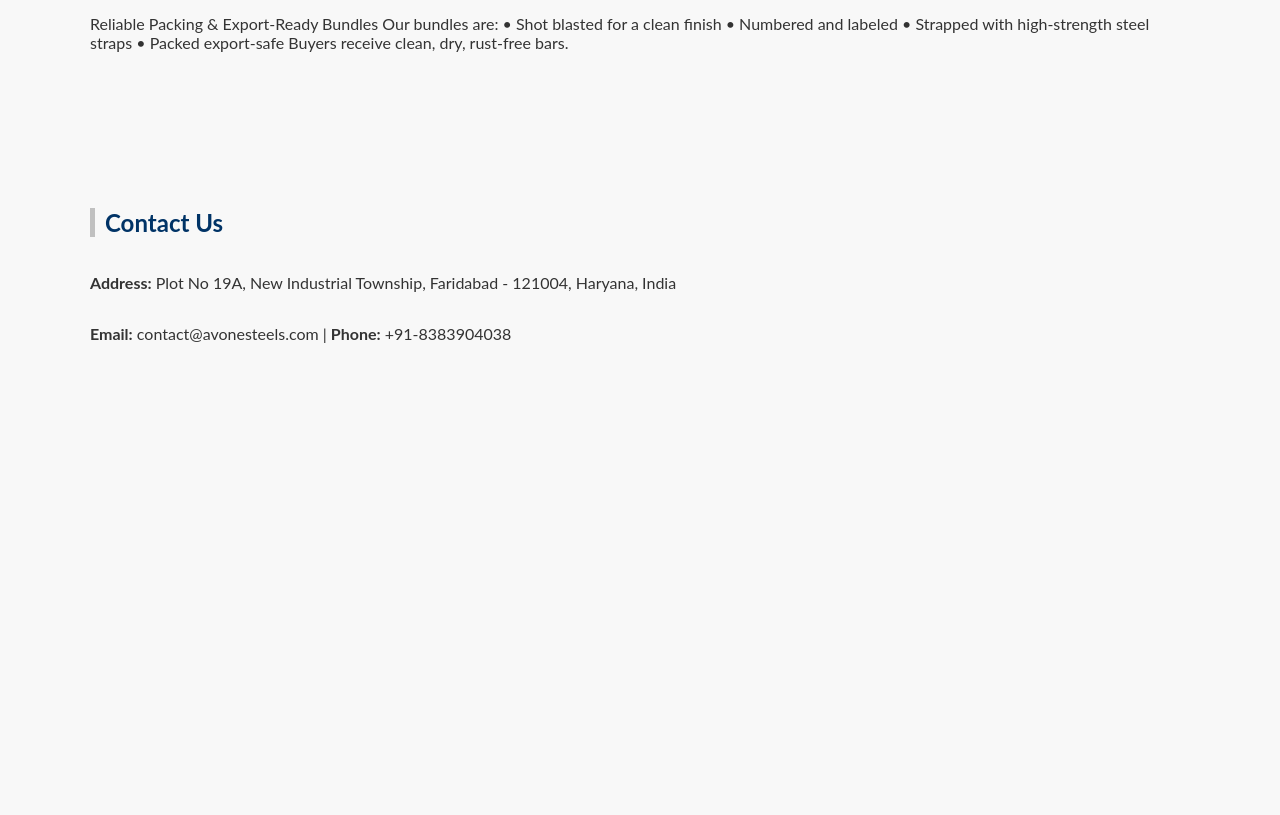
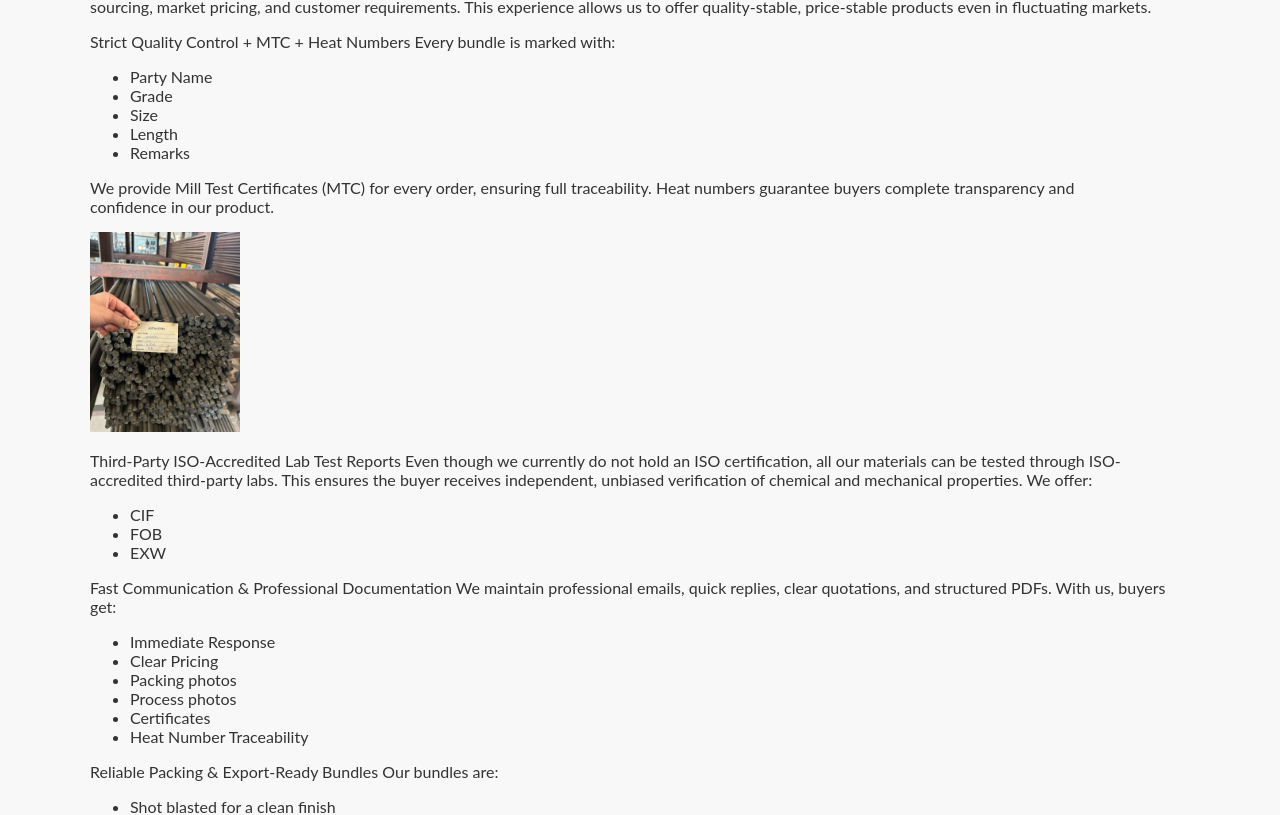
Before and after one commit to sarthak182/Avone-Steels-Website, a React (Create React App) app: page / in a window 1280 px wide. Shown: the part 6191-7006 px from the top of the page. Before the commit the page ends 6610 px from the top, so only its background shows below. Built offline with nearby package versions, Linux system fonts and the light colour scheme.

Commit message:
new commit1

```diff
--- a/src/components/whychoose.jsx
+++ b/src/components/whychoose.jsx
@@ -8,6 +8,8 @@ function WhyChoose(){
         At Avone Steels (Parent Company, Est. 2004) and Aditya Steels (Manufacturing Unit, Est. 2014), our commitment is simple — deliver consistent quality, reliable service, and long-term value.
 With nearly three decades of family experience in steel manufacturing and trading, we understand exactly what global buyers expect: dependable quality, transparent documentation, competitive pricing, and fast communication.
 Here is why leading traders, fabricators, and machining companies across industries trust us:
+<br />
+<br />
 30+ Years of Family Legacy & Market Knowledge
 
 Our family has been in the steel business for over three decades, giving us deep insight into raw material sourcing, market pricing, and customer requirements. This experience allows us to offer quality-stable, price-stable products even in fluctuating markets.
@@ -16,12 +18,13 @@ Our family has been in the steel business for over three decades, giving us deep
         Strict Quality Control + MTC + Heat Numbers
 
 Every bundle is marked with:
-	•	Party Name
-	•	Grade
-	•	Size
-	•	Length
-	•	Remarks
-
+<ul>
+    <li>Party Name</li>
+    <li>Grade</li>
+    <li>Size</li>
+    <li>Length</li>
+    <li>Remarks</li>
+</ul>
 We provide Mill Test Certificates (MTC) for every order, ensuring full traceability. Heat numbers guarantee buyers complete transparency and confidence in our product.
     </p>
     <img src={whychooseusimage} alt="" style={{ height: "200px" }}/>
@@ -31,31 +34,35 @@ We provide Mill Test Certificates (MTC) for every order, ensuring full traceabil
 Even though we currently do not hold an ISO certification, all our materials can be tested through ISO-accredited third-party labs.
 This ensures the buyer receives independent, unbiased verification of chemical and mechanical properties.
 We offer:
-	•	CIF
-	•	FOB
-	•	EXW
+<ul>
+    <li>CIF</li>
+    <li>FOB</li>
+    <li>EXW</li>
+</ul>
     </p>
     <p>
         Fast Communication & Professional Documentation
 
 We maintain professional emails, quick replies, clear quotations, and structured PDFs.
 With us, buyers get:
-	•	Immediate response
-	•	Clear pricing
-	•	Packing photos
-	•	Process photos
-	•	Certificates
-	•	Heat number traceability
+<ul>
+    <li>Immediate Response</li>
+    <li>Clear Pricing</li>
+    <li>Packing photos</li>
+    <li>Process photos</li>
+    <li>Certificates</li>
+    <li>Heat Number Traceability</li>
+</ul>
     </p>
     <p>
         Reliable Packing & Export-Ready Bundles
 
-Our bundles are:
-	•	Shot blasted for a clean finish
-	•	Numbered and labeled
-	•	Strapped with high-strength steel straps
-	•	Packed export-safe
-
+Our bundles are:<ul>
+    <li>Shot blasted for a clean finish</li>
+    <li>Numbered and labeled</li>
+    <li>Strapped with high-strength steel straps</li>
+    <li>Packed export-safe</li>
+</ul>
 Buyers receive clean, dry, rust-free bars.
     </p>
     </>)
```
Also changed, not shown: src/components/industries.jsx (+27 -27 lines).
